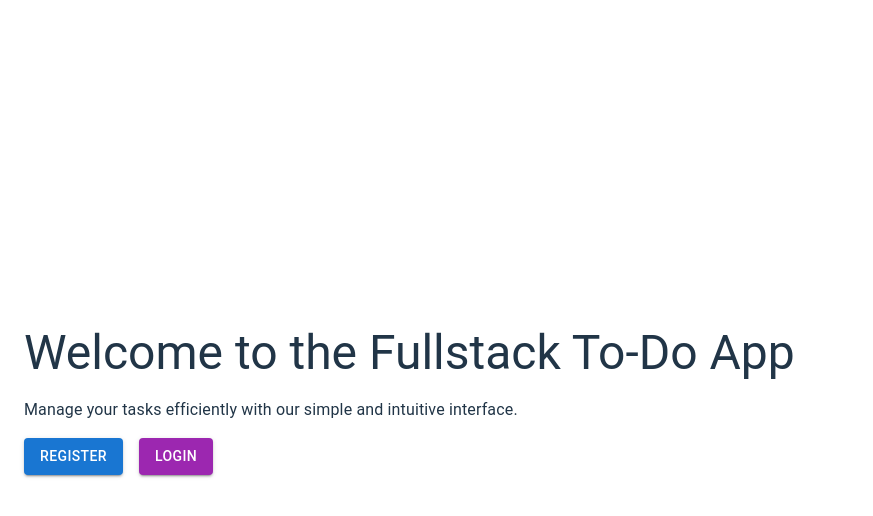
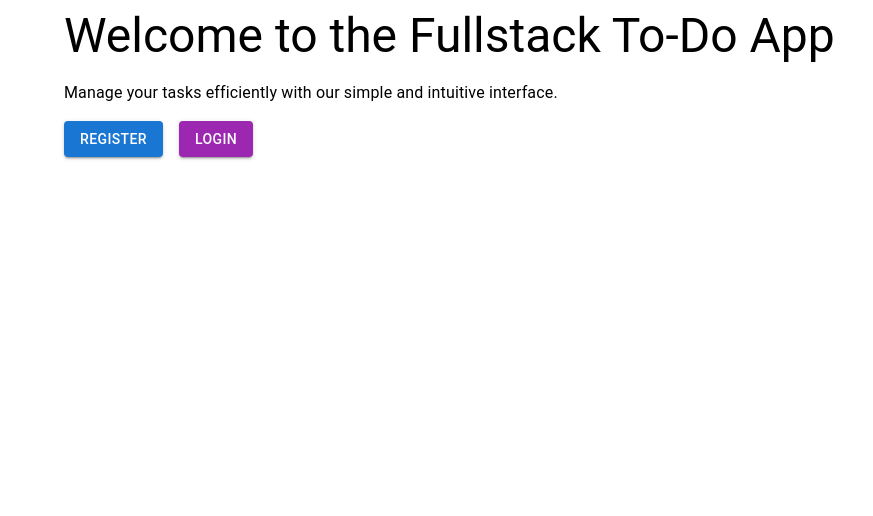
Before and after one commit to iakash-singh/Full-Stack-ToDo-Application, a React (Vite) app in the folder front_end/: page / in a window 1280 px wide. Shown: the top 516 px of the page, without its empty margins (0-873 px from the left). Built offline with nearby package versions, Linux system fonts and the light colour scheme.

Commit message:
css-updation

```diff
--- a/front_end/src/App.css
+++ b/front_end/src/App.css
@@ -1,4 +1,4 @@
-#root {
+/* #root {
   max-width: 1280px;
   margin: 0 auto;
   padding: 2rem;
@@ -39,4 +39,4 @@
 
 .read-the-docs {
   color: #888;
-}
+} */
--- a/front_end/src/index.css
+++ b/front_end/src/index.css
@@ -1,4 +1,4 @@
-:root {
+/* :root {
   font-family: Inter, system-ui, Avenir, Helvetica, Arial, sans-serif;
   line-height: 1.5;
   font-weight: 400;
@@ -65,4 +65,4 @@ button:focus-visible {
   button {
     background-color: #f9f9f9;
   }
-}
+} */
```
